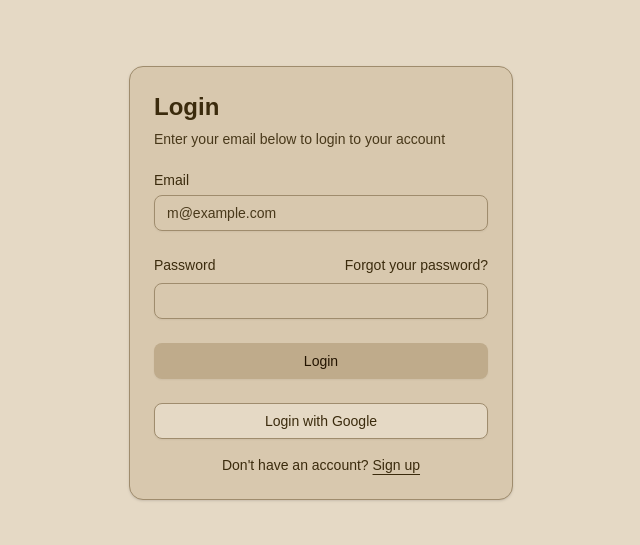
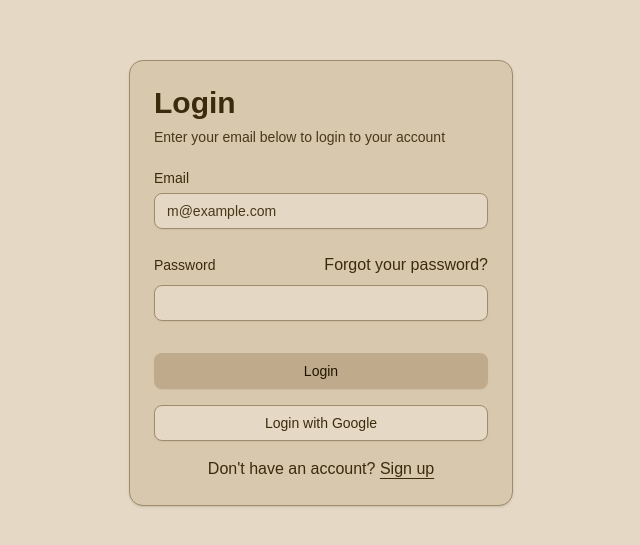
Before and after one commit to lucasdoell/caffeine-tracker, a React (Vite) app in the folder frontend/: page / in a window 1280 px wide. Shown: the part 117-662 px from the top of the page, without its empty margins (319-959 px from the left). Built offline with nearby package versions, Linux system fonts and the light colour scheme; a web font is replaced by a local one.

Commit message:
Update login form styling and add background color to input fields

```diff
--- a/frontend/src/components/login-form.tsx
+++ b/frontend/src/components/login-form.tsx
@@ -18,7 +18,7 @@ export function LoginForm({
     <div className={cn("flex flex-col gap-6", className)} {...props}>
       <Card>
         <CardHeader>
-          <CardTitle className="text-2xl">Login</CardTitle>
+          <CardTitle className="text-3xl">Login</CardTitle>
           <CardDescription>
             Enter your email below to login to your account
           </CardDescription>
@@ -33,6 +33,7 @@ export function LoginForm({
                   type="email"
                   placeholder="m@example.com"
                   required
+                  className="bg-background/98"
                 />
               </div>
               <div className="grid gap-2">
@@ -40,13 +41,19 @@ export function LoginForm({
                   <Label htmlFor="password">Password</Label>
                   <a
                     href="#"
-                    className="ml-auto inline-block text-sm underline-offset-4 hover:underline"
+                    className="ml-auto inline-block text-md underline-offset-4 hover:underline"
                   >
                     Forgot your password?
                   </a>
                 </div>
-                <Input id="password" type="password" required />
+                <Input
+                  id="password"
+                  type="password"
+                  required
+                  className="bg-background/98"
+                />
               </div>
+              <div className="grid gap-4 pt-2">
                 <Button type="submit" className="w-full">
                   Login
                 </Button>
@@ -54,7 +61,8 @@ export function LoginForm({
                   Login with Google
                 </Button>
               </div>
-            <div className="mt-4 text-center text-sm">
+            </div>
+            <div className="mt-4 text-center text-md">
               Don&apos;t have an account?{" "}
               <a href="#" className="underline underline-offset-4">
                 Sign up
```
Lines whose indentation alone changed are shown as unchanged.
